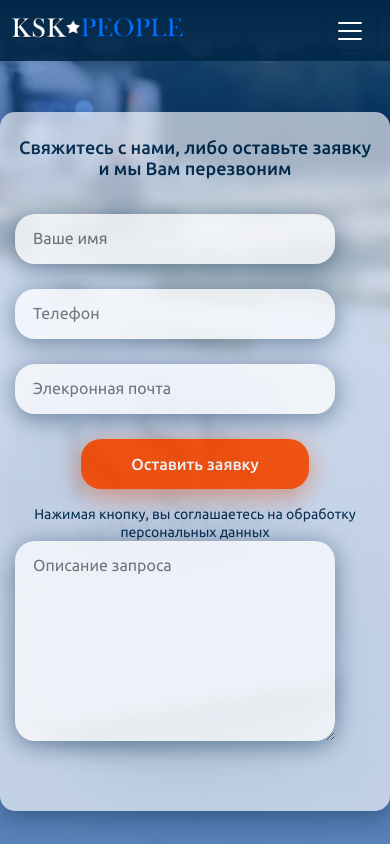
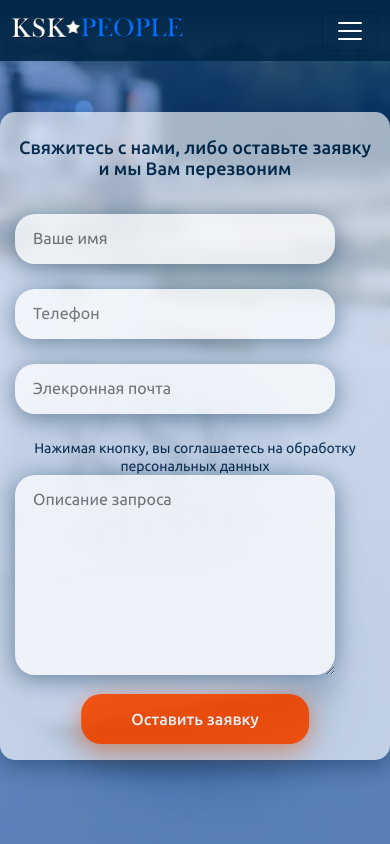
Before and after one commit to tayru/ksk-react, a React (Create React App) app: page /contacts in a window 390 px wide. Shown: the top 844 px of the page. Built offline with nearby package versions, Linux system fonts and the light colour scheme.

Commit message:
опустил кнопку на мобилках

```diff
--- a/src/adaptive.css
+++ b/src/adaptive.css
@@ -307,9 +307,20 @@ text-align: center;
         -webkit-transform: none;
         transform: none;
         max-width: 100%;
-        padding: 25px 15px 45px 15px;
+        padding: 25px 15px 60px 15px;
         bottom: auto;
+
     }
+
+	.feedback-second__button {
+		display: flex;
+		justify-content: center;
+		position: absolute;
+		bottom: 0;
+		left: 50%;
+		transform: translate(-50%);
+		width: max-content;
+	}
 
 
 		.feedback-second {
```
